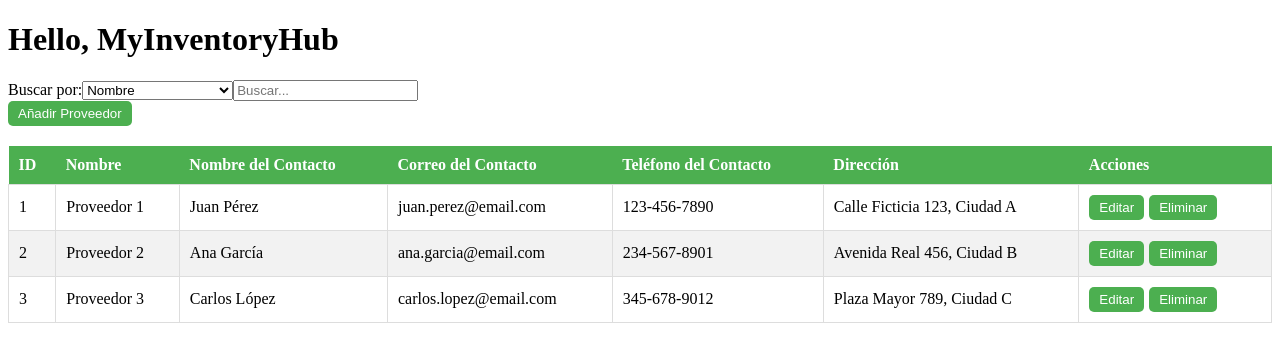
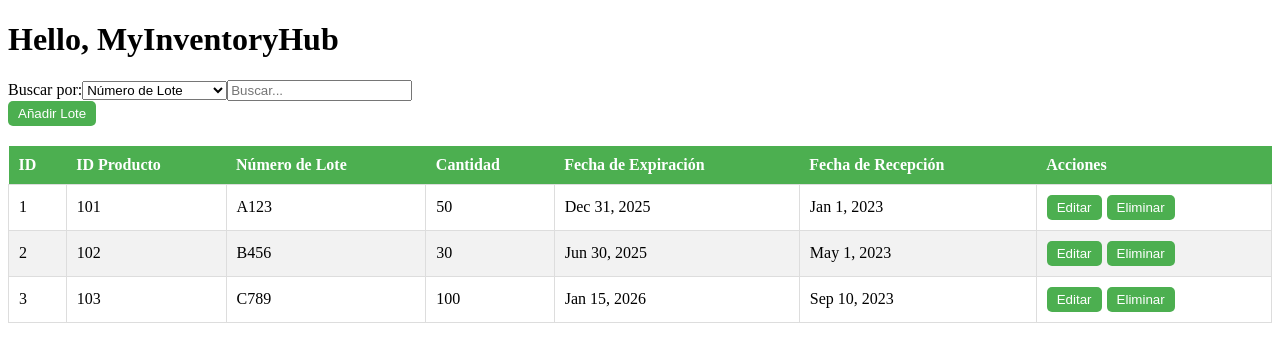
Before and after one commit to SyTW2425/E17_P4, an Angular app in the folder MyInventoryHub/: page / in a window 1280 px wide. Shown: the top 362 px of the page. Built offline with nearby package versions, Linux system fonts and the light colour scheme.

Commit message:
componente batch arreglado

```diff
--- a/MyInventoryHub/src/app/app.component.html
+++ b/MyInventoryHub/src/app/app.component.html
@@ -1,6 +1,6 @@
 <h1>Hello, MyInventoryHub</h1>
 <div class="container">
-  <!-- <app-batch-list></app-batch-list> -->
+  <app-batch-list></app-batch-list>
   <!-- <app-product-manager></app-product-manager> -->
-  <app-supplier-manager></app-supplier-manager>
+  <!-- <app-supplier-manager></app-supplier-manager> -->
 </div>
--- a/MyInventoryHub/src/app/components/batch-list/batch-list.component.html
+++ b/MyInventoryHub/src/app/components/batch-list/batch-list.component.html
@@ -26,9 +26,6 @@
 <div *ngIf="isAdding">
   <h3>Añadir Nuevo Lote</h3>
   <form (ngSubmit)="addBatch()">
-    <label>ID:</label>
-    <input type="number" [(ngModel)]="newBatch.id" name="newBatchId" required />
-
     <label>ID Producto:</label>
     <input type="number" [(ngModel)]="newBatch.productId" name="newBatchProductId" required />
 
--- a/MyInventoryHub/src/app/components/batch-list/batch-list.component.ts
+++ b/MyInventoryHub/src/app/components/batch-list/batch-list.component.ts
@@ -1,49 +1,57 @@
 import { Component, OnInit } from '@angular/core';
-import { Batch } from '../../models/batch.model';
-import { DatePipe } from '@angular/common';
+import { Batch } from '../../models/batch.model'; // Cambiar a Batch
 import { CommonModule } from '@angular/common';
 import { FormsModule } from '@angular/forms';
 
+
 @Component({
-  selector: 'app-batch-list',
+  selector: 'app-batch-list', // Actualiza el selector
   standalone: true,
-  templateUrl: './batch-list.component.html',
-  imports: [CommonModule, DatePipe, FormsModule],
-  styleUrls: ['./batch-list.component.css'],
+  templateUrl: './batch-list.component.html', // Cambiar el nombre del archivo HTML
+  imports: [CommonModule, FormsModule],
+  styleUrls: ['./batch-list.component.css'], // Cambiar el nombre del archivo de estilos
 })
 export class BatchListComponent implements OnInit {
   batches: Batch[] = [
     {
       id: 1,
       productId: 101,
-      batchNumber: 'BATCH001',
+      batchNumber: 'A123',
       quantity: 50,
-      expirationDate: new Date('2024-12-31'),
-      receivedDate: new Date('2024-01-15'),
+      expirationDate: new Date('2025-12-31'),
+      receivedDate: new Date('2023-01-01'),
     },
     {
       id: 2,
       productId: 102,
-      batchNumber: 'BATCH002',
+      batchNumber: 'B456',
       quantity: 30,
       expirationDate: new Date('2025-06-30'),
-      receivedDate: new Date('2024-05-10'),
+      receivedDate: new Date('2023-05-01'),
     },
     {
       id: 3,
       productId: 103,
-      batchNumber: 'BATCH003',
+      batchNumber: 'C789',
       quantity: 100,
-      expirationDate: new Date('2024-08-20'),
-      receivedDate: new Date('2024-03-01'),
+      expirationDate: new Date('2026-01-15'),
+      receivedDate: new Date('2023-09-10'),
     },
   ];
 
-  searchCriteria: string = 'batchId';
+  searchCriteria: string = 'batchNumber'; // Filtrar por número de lote por defecto
   searchTerm: string = '';
   filteredBatches: Batch[] = [];
 
-  selectedBatch: Batch | null = null;
+  selectedBatch: Batch = {
+    id: 0,
+    productId: 0,
+    batchNumber: '',
+    quantity: 0,
+    expirationDate: new Date(),
+    receivedDate: new Date(),
+  };
+
   newBatch: Batch = {
     id: 0,
     productId: 0,
@@ -68,47 +76,71 @@ export class BatchListComponent implements OnInit {
   }
 
   saveBatch(): void {
-    if (this.selectedBatch) {
+    if (this.selectedBatch.id !== 0) {
       const index = this.batches.findIndex(
-        (batch) => batch.id === this.selectedBatch!.id
+        (batch) => batch.id === this.selectedBatch.id
       );
       if (index !== -1) {
         this.batches[index] = { ...this.selectedBatch };
       }
       this.isEditing = false;
-      this.selectedBatch = null;
+      this.resetSelectedBatch();
       this.filterBatches();
     }
   }
 
   cancelEdit(): void {
     this.isEditing = false;
-    this.selectedBatch = null;
+    this.resetSelectedBatch();
   }
 
   deleteBatch(batchId: number): void {
-    this.batches = this.batches.filter((batch) => batch.id !== batchId);
-    this.filterBatches();
+    this.filteredBatches = this.filteredBatches.filter(batch => batch.id !== batchId);
   }
 
   startAddBatch(): void {
     this.isAdding = true;
   }
 
-  addBatch(): void {
-    if (this.newBatch.id && this.newBatch.batchNumber) {
-      this.batches.push({ ...this.newBatch });
-      this.resetNewBatch();
-      this.isAdding = false;
-      this.filterBatches();
-    } else {
-      alert('Por favor, completa todos los campos obligatorios');
-    }
+// Función para añadir un nuevo lote (Batch)
+addBatch(): void {
+  if (this.newBatch.batchNumber) { // Solo se valida el número de lote
+    this.newBatch.id = this.batches.length + 1; // Asignar un nuevo ID único
+    this.batches.push({ ...this.newBatch });
+    this.resetNewBatch(); // Resetea los campos del formulario de nuevo lote
+    this.isAdding = false; // Oculta el formulario de adición
+    this.filterBatches(); // Filtra los lotes para actualizar la vista
+  } else {
+    alert('Por favor, completa todos los campos obligatorios');
   }
+}
+
 
   cancelAdd(): void {
     this.isAdding = false;
     this.resetNewBatch();
+  }
+
+  resetSelectedBatch(): void {
+    this.selectedBatch = {
+      id: 0,
+      productId: 0,
+      batchNumber: '',
+      quantity: 0,
+      expirationDate: new Date(),
+      receivedDate: new Date(),
+    };
+  }
+
+  resetNewBatch(): void {
+    this.newBatch = {
+      id: 0,
+      productId: 0,
+      batchNumber: '',
+      quantity: 0,
+      expirationDate: new Date(),
+      receivedDate: new Date(),
+    };
   }
 
   filterBatches(): void {
@@ -118,9 +150,7 @@ export class BatchListComponent implements OnInit {
       } else if (this.searchCriteria === 'productId') {
         return batch.productId.toString().includes(this.searchTerm);
       } else if (this.searchCriteria === 'batchNumber') {
-        return batch.batchNumber
-          .toLowerCase()
-          .includes(this.searchTerm.toLowerCase());
+        return batch.batchNumber.toLowerCase().includes(this.searchTerm.toLowerCase());
       } else if (this.searchCriteria === 'quantity') {
         return batch.quantity.toString().includes(this.searchTerm);
       } else if (this.searchCriteria === 'expirationDate') {
@@ -131,15 +161,4 @@ export class BatchListComponent implements OnInit {
       return false;
     });
   }
-
-  private resetNewBatch(): void {
-    this.newBatch = {
-      id: 0,
-      productId: 0,
-      batchNumber: '',
-      quantity: 0,
-      expirationDate: new Date(),
-      receivedDate: new Date(),
-    };
-  }
 }
--- a/MyInventoryHub/src/app/models/batch.model.ts
+++ b/MyInventoryHub/src/app/models/batch.model.ts
@@ -5,5 +5,4 @@ export interface Batch {
   quantity: number;
   expirationDate: Date;
   receivedDate: Date;
-  showDetails?: boolean; // Campo adicional para mostrar/ocultar detalles
 }
```
